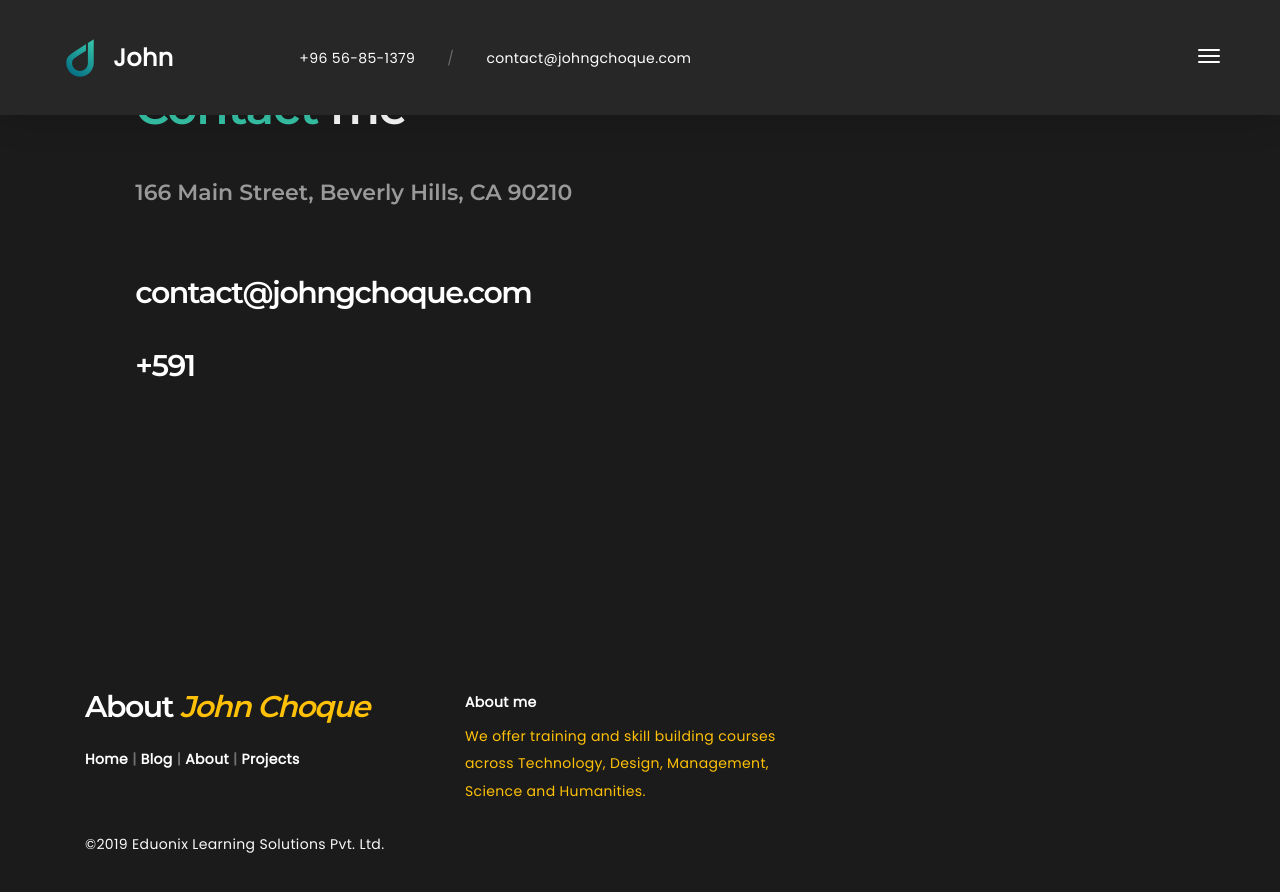
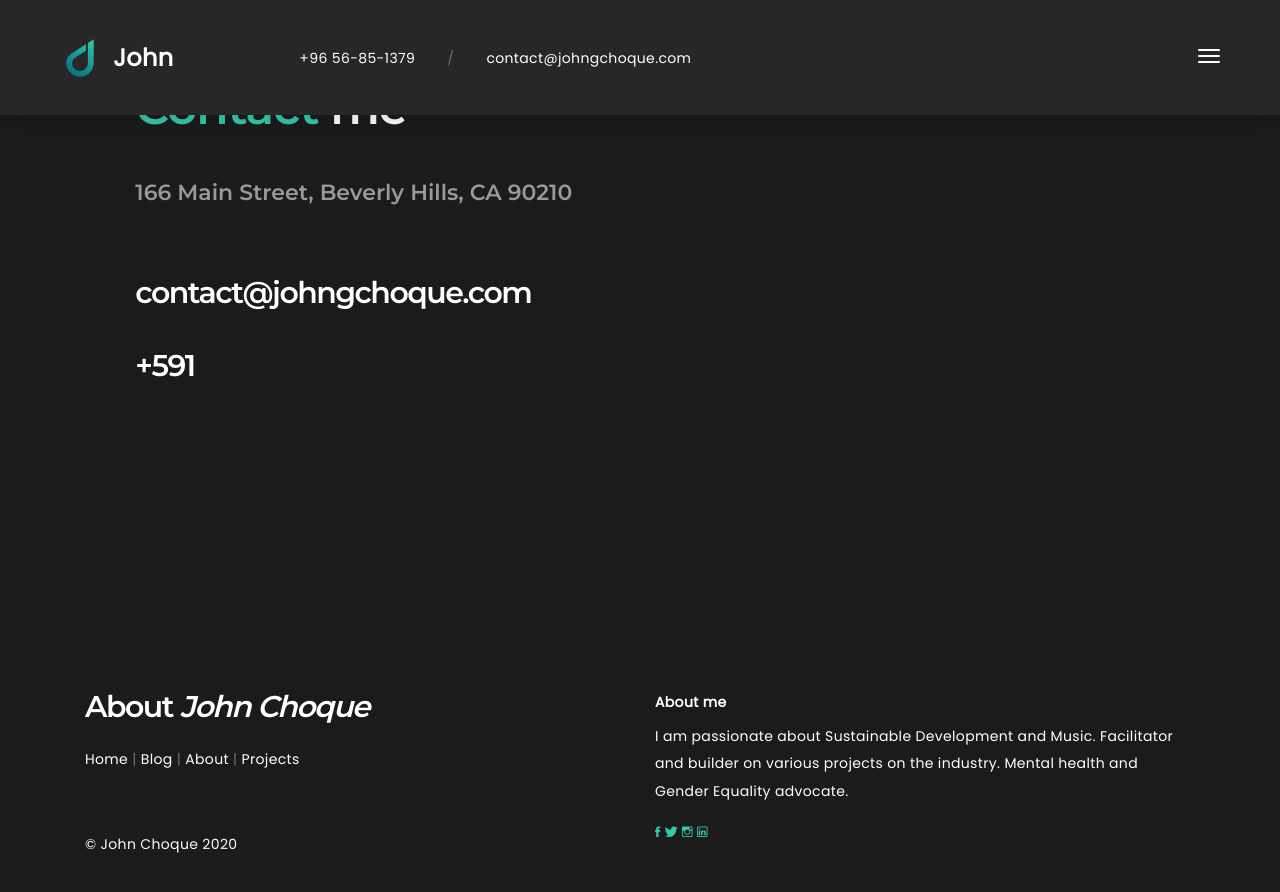
Before and after one commit to thethoughtfulmillennial/thethoughtfulmillennial.github.io, a Jekyll site: the page built from index.html, in a window 1280 px wide and 900 px high, scrolled down 3832 px. Shown: the top 892 px of the window. Built offline with Jekyll 4.4.1, drawn with Linux system fonts in a browser that asks for light colours; some web fonts are replaced.

Commit message:
Updating footer.

```diff
--- a/_includes/footer.html
+++ b/_includes/footer.html
@@ -3,13 +3,11 @@
 
 	<div class="container">
 		<div class="row ">
-			<div class="col-md-4 text-center text-md-left ">
-
+			<div class="col-md-6 text-center text-md-left ">
 				<div class="py-0">
-					<h3 class="my-4 text-white">About<span class="mx-2 font-italic text-warning ">John Choque</span>
+					<h3 class="my-4 text-white">About<span class="mx-2 font-italic">John Choque</span>
 					</h3>
-
-					<p class="footer-links font-weight-bold">
+					<p class="footer-links">
 						<a class="text-white" href="/index.html">Home</a>
 						|
 						<a class="text-white" href="/blog.html">Blog</a>
@@ -18,23 +16,18 @@
 						|
 						<a class="text-white" href="/projects.html">Projects</a>
 					</p>
-					<p class="text-light py-4 mb-4">&copy;2019 Eduonix Learning Solutions Pvt. Ltd.</p>
+					<p class="text-light py-4 mb-4">© John Choque 2020</p>
 				</div>
 			</div>
 
-			<div class="col-md-4 text-white my-4 text-center text-md-left ">
+			<div class="col-md-6 text-white my-4 text-center text-md-left ">
 				<span class=" font-weight-bold ">About me</span>
-				<p class="text-warning my-2">We offer training and skill building courses across Technology, Design,
-					Management, Science and Humanities.</p>
+				<p class="my-2">I am passionate about Sustainable Development and Music. Facilitator and builder on various projects on the industry. Mental health and Gender Equality advocate.</p>
 				<div class="py-2">
-					<a href="https://www.facebook.com/{{ site.facebook_username }}"><i
-							class="fab fa-facebook fa-2x mx-3"></i></a>
-					<a href="https://twitter.com/{{ site.twitter_username }}"><i
-							class="fab fa-twitter fa-2x mx-3"></i></a>
-					<a href="https://www.instagram.com/{{ site.instagram_username }}"><i
-							class="fab fa-instagram fa-2x mx-3"></i></a>
-					<a href="https://www.linkedin.com/in/{{ site.linkedin_username }}"><i
-							class="fab fa-linkedin fa-2x mx-3"></i></a>
+					<a class="icon ion-social-facebook" href="https://www.facebook.com/{{ site.facebook_username }}"></a>
+					<a class="icon ion-social-twitter" href="https://twitter.com/{{ site.twitter_username }}"></a>
+					<a class="icon ion-social-instagram-outline" href="https://www.instagram.com/{{ site.instagram_username }}"></a>
+					<a class="icon ion-social-linkedin-outline" href="https://www.linkedin.com/in/{{ site.linkedin_username }}"></a>
 				</div>
 			</div>
 		</div>
```
Also changed, not shown: _includes/nav.html (+4 -5 lines).
